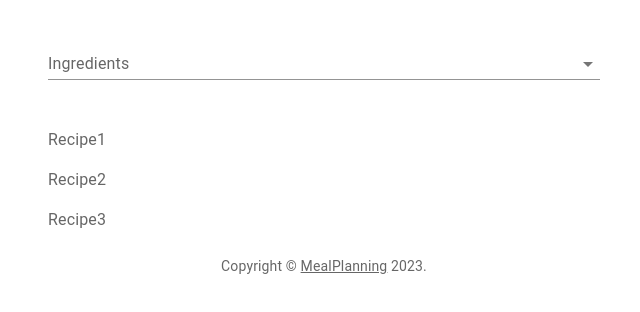
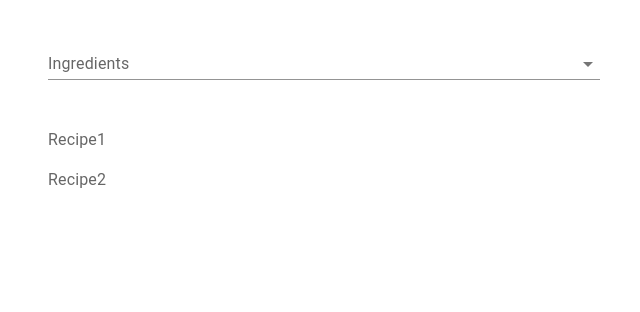
Before and after one commit to phasmaticmelancholy/MealPlanning, a React (Create React App) app in the folder MealPlanningUI/src/main/mealplanning-ui/: page / in a window 1280 px wide. Shown: the top 312 px of the page, without its empty margins (316-956 px from the left). Built offline with nearby package versions, Linux system fonts and the light colour scheme.

Commit message:
Adding classes & state

```diff
--- /dev/null
+++ b/MealPlanningUI/src/main/mealplanning-ui/src/components/RecipeBox.js
@@ -0,0 +1,24 @@
+import { Component } from 'react';
+import { PropTypes } from 'prop-types';
+import Typography from '@mui/material/Typography';
+import Stack from '@mui/material/Stack';
+
+class RecipeBox extends Component {
+
+  static propTypes = {
+    recipes: PropTypes.array.isRequired,
+  }
+
+  render()
+      {
+
+      return(<Typography sx={{ mt: 6, mb: 3 }} color="text.secondary">
+        <Stack spacing = {2}>
+            {this.props.recipes.map(recipe => <div>{recipe}</div>)}
+        </Stack>
+    </Typography>
+  );
+  }
+}
+
+export default RecipeBox;
--- /dev/null
+++ b/MealPlanningUI/src/main/mealplanning-ui/src/components/RecipeSearch.js
@@ -0,0 +1,36 @@
+import { Component } from 'react';
+import { PropTypes } from 'prop-types';
+import Autocomplete from '@mui/material/Autocomplete';
+import TextField from '@mui/material/TextField';
+
+class RecipeSearch extends Component {
+
+    static propTypes = {
+        ingredients: PropTypes.array.isRequired,
+        handleChange: PropTypes.func.isRequired
+    }
+
+    onChange = (selectedIngredients) => {
+        this.props.handleChange(selectedIngredients);
+    }
+
+    render()
+    {
+        return(<Autocomplete
+        multiple
+        options={this.props.ingredients}
+        onChange={this.onChange}
+        getOptionLabel={(option) => option}
+        renderInput={(params) => (
+          <TextField
+            {...params}
+            variant="standard"
+            label="Ingredients"
+            placeholder="Search Ingredients"
+          />
+        )}
+      />);
+      };
+}
+
+export default RecipeSearch;
--- a/MealPlanningUI/src/main/mealplanning-ui/src/containers/App.js
+++ b/MealPlanningUI/src/main/mealplanning-ui/src/containers/App.js
@@ -1,50 +1,37 @@
-import * as React from 'react';
+import { Component } from 'react';
+
 import Container from '@mui/material/Container';
-import Typography from '@mui/material/Typography';
 import Box from '@mui/material/Box';
-import Link from '@mui/material/Link';
-import Autocomplete from '@mui/material/Autocomplete';
-import TextField from '@mui/material/TextField';
-import Recipe from './Recipe';
+import RecipeBox from '../components/RecipeBox';
+import RecipeSearch from '../components/RecipeSearch';
 
-function Copyright() {
-  return (
-    <Typography variant="body2" color="text.secondary" align="center">
-      {'Copyright © '}
-      <Link color="inherit" href="https://mui.com/">
-        MealPlanning
-      </Link>{' '}
-      {new Date().getFullYear()}
-      {'.'}
-    </Typography>
-  );
+class App extends Component
+{
+    constructor(props) {
+            super(props);
+            this.state = {ingredients: []};
         }
 
-function SearchBar() {
-    var ingredients = ['Apple', 'Banana', 'Onion'];
-    return (<Autocomplete
-        multiple
-        options={ingredients}
-        getOptionLabel={(option) => option}
-        renderInput={(params) => (
-          <TextField
-            {...params}
-            variant="standard"
-            label="Ingredients"
-            placeholder="Search Ingredients"
-          />
-        )}
-      />);
+    handleIngredientChange = (selectedIngredients) => {
+        this.setState({ingredients: selectedIngredients});
     }
 
-export default function App() {
-  return (
+
+  render ()
+  {
+        var baseIngredients = ['apples', 'bananas', 'onions'];
+        var baseRecipes = ['Recipe1', 'Recipe2']
+
+        console.log(this.state.selectedIngredients);
+      return(
         <Container maxWidth="sm">
           <Box sx={{ my: 4 }}>
-        <SearchBar />
-        <Recipe />
-        <Copyright />
+            <RecipeSearch ingredients={baseIngredients} handleChange={this.handleIngredientChange} />
+            <RecipeBox recipes={baseRecipes} />
           </Box>
         </Container>
       );
   }
+}
+
+export default App;
--- a/MealPlanningUI/src/main/mealplanning-ui/src/containers/Recipe.js
+++ /dev/null
@@ -1,16 +0,0 @@
-import * as React from 'react';
-import SvgIcon from '@mui/material/SvgIcon';
-import Typography from '@mui/material/Typography';
-import Stack from '@mui/material/Stack';
-
-export default function Recipe() {
-  var recipes = ['Recipe1', 'Recipe2', 'Recipe3'];
-
-  return (
-    <Typography sx={{ mt: 6, mb: 3 }} color="text.secondary">
-        <Stack spacing = {2}>
-            {recipes.map(recipe => <div>{recipe}</div>)}
-        </Stack>
-    </Typography>
-  );
-}
```
Lines whose indentation alone changed are shown as unchanged.
